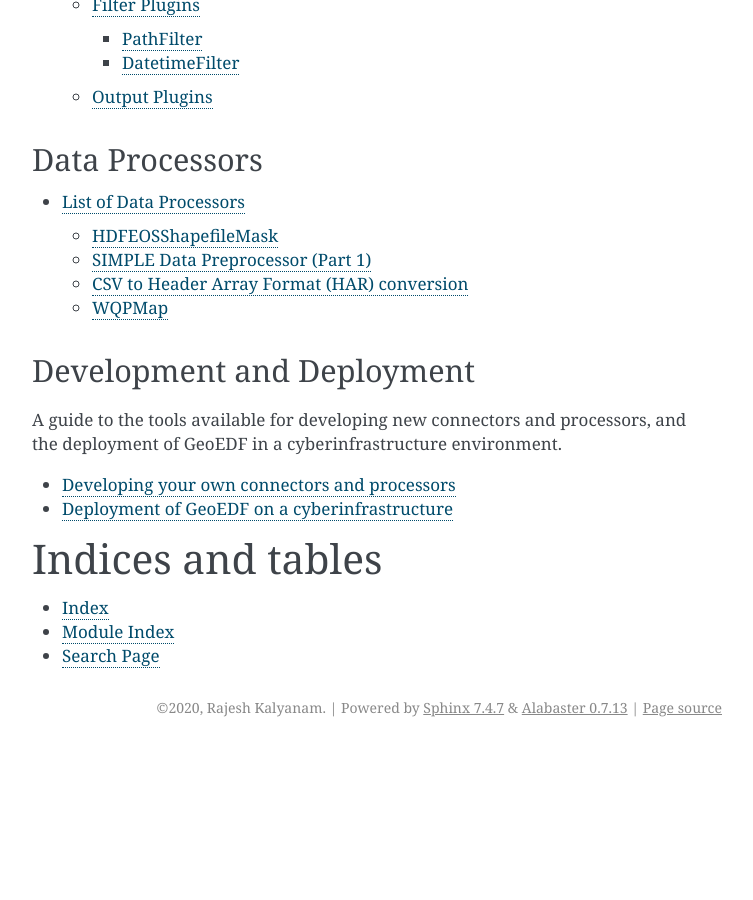
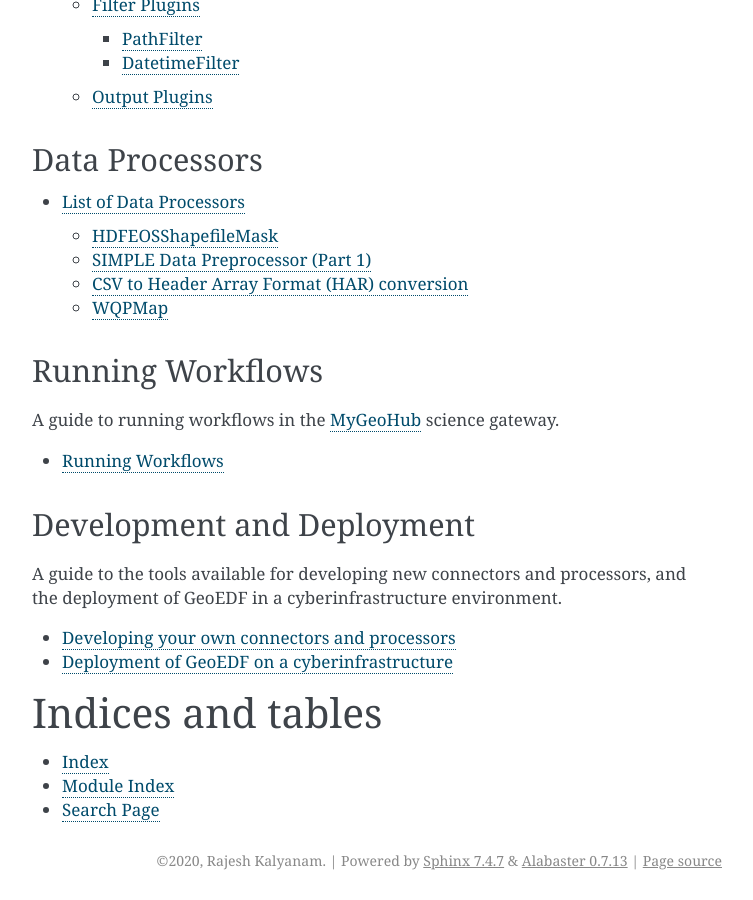
Before and after one commit to geoedf/geoedf, a Sphinx documentation site: the page built from docs/index.rst, in a window 1280 px wide and 900 px high, scrolled down 1105 px. Shown: the whole window, without its empty margins (388-1141 px from the left). Built offline with Sphinx 7.4.7, drawn with Linux system fonts in a browser that asks for light colours; before the commit the page ends 1852 px from its top, so only the background shows below that.

Commit message:
Update index.rst

```diff
--- a/docs/index.rst
+++ b/docs/index.rst
@@ -56,6 +56,16 @@ Data Processors
 
    processors-list
 
+Running Workflows
+---------------
+
+A guide to running workflows in the `MyGeoHub <https://mygeohub.org>`_ science gateway.
+
+.. toctree::
+   :maxdepth: 1
+
+   running-workflows
+
 Development and Deployment
 ----------
 
```
